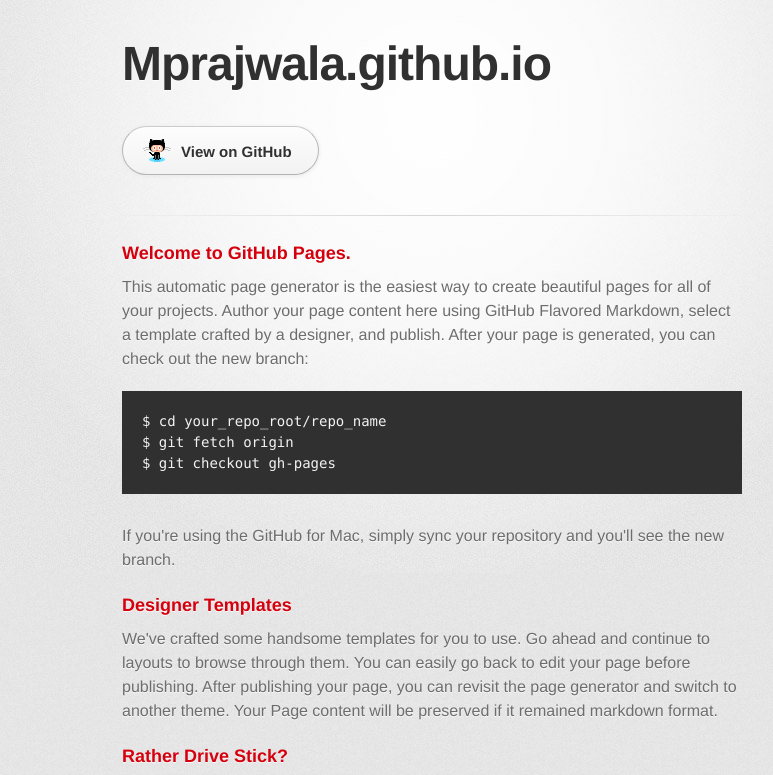
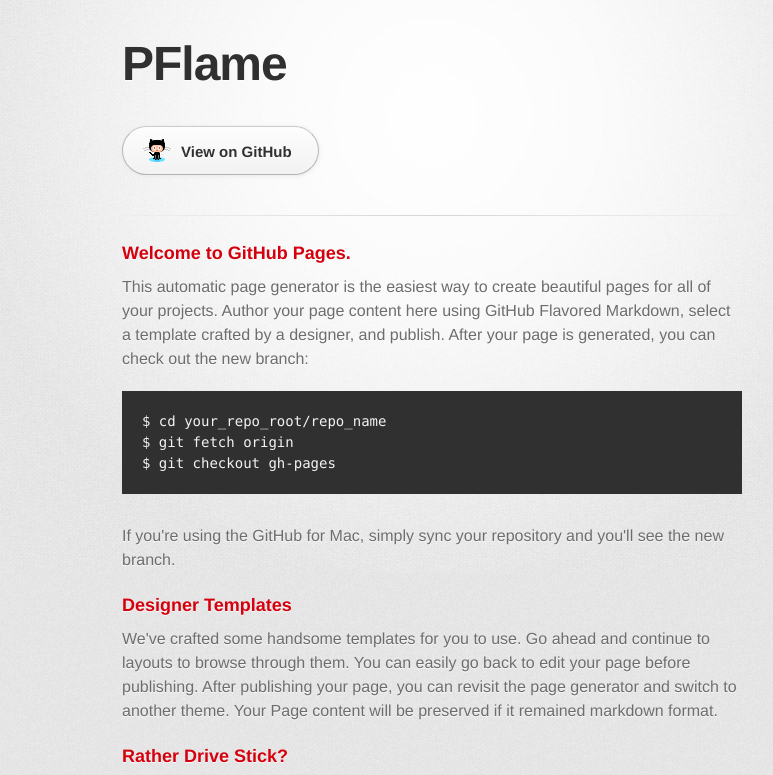
Before and after one commit to mprajwala/mprajwala.github.io, a plain HTML site: page index.html in a window 1280 px wide. Shown: the top 775 px of the page, without its empty margins (208-981 px from the left). Drawn offline with Linux system fonts and the light colour scheme; a web font is replaced by a local one.

Commit message:
Update index.html

```diff
--- a/index.html
+++ b/index.html
@@ -10,7 +10,7 @@
     <!--[if lt IE 9]>
     <script src="//html5shiv.googlecode.com/svn/trunk/html5.js"></script>
     <![endif]-->
-    <title>Mprajwala.github.io by mprajwala</title>
+    <title>PFlame</title>
   </head>
 
   <body>
@@ -18,7 +18,7 @@
       <div class="inner">
 
         <header>
-          <h1>Mprajwala.github.io</h1>
+          <h1>PFlame</h1>
           <h2></h2>
         </header>
 
```
